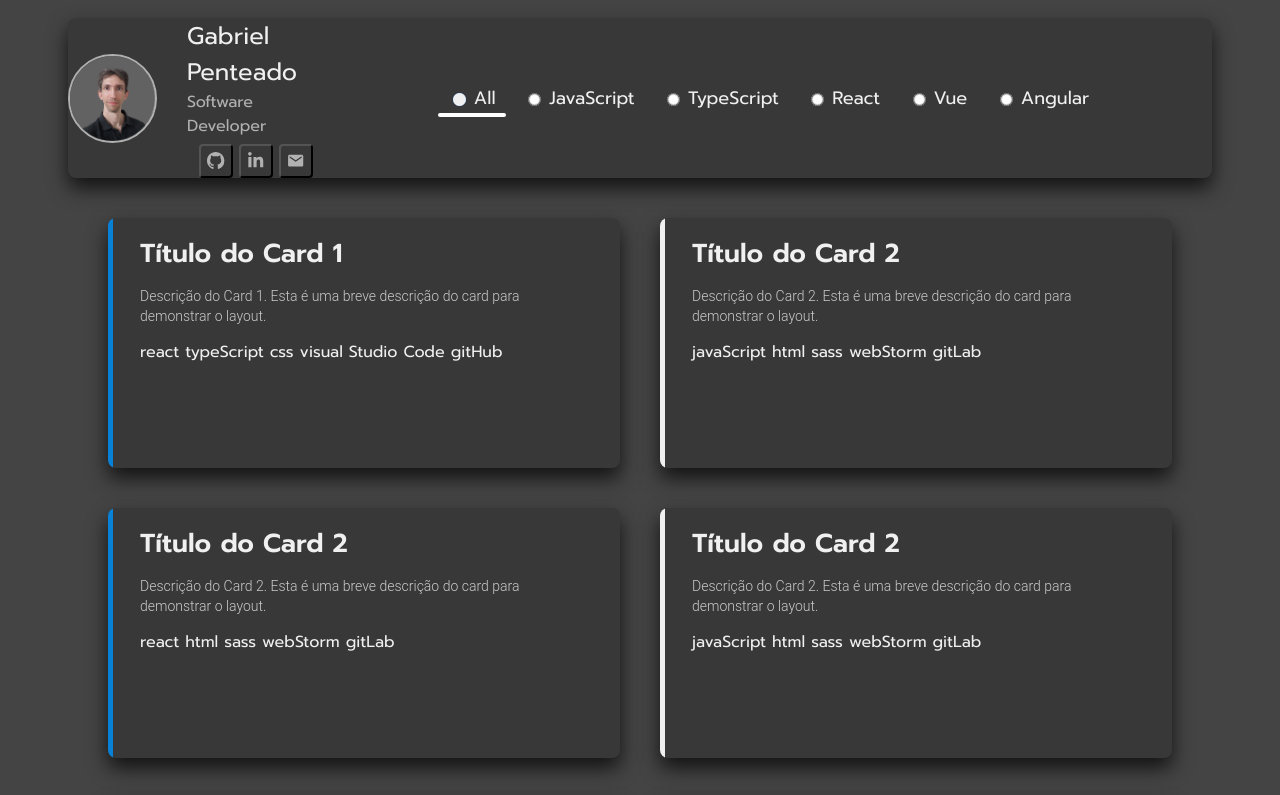
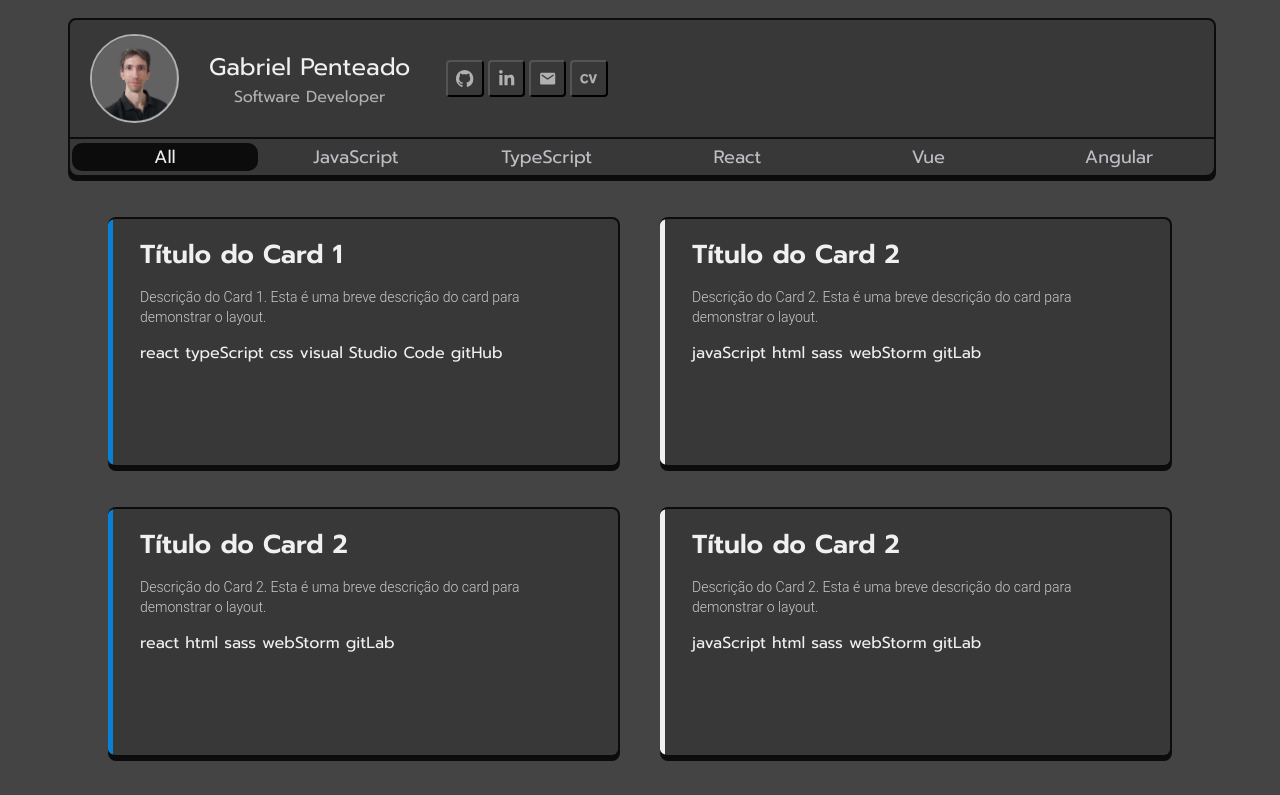
Before and after one commit to gabrielpenteado/portfolio, a React (Vite) app: page / in a window 1280 px wide. Shown: the top 795 px of the page. Built offline with nearby package versions, Linux system fonts and the light colour scheme.

Commit message:
updated to a new version with CV button and new cards style

```diff
--- a/src/App.css
+++ b/src/App.css
@@ -20,7 +20,7 @@ body {
 }
 
 .header {
-  display: flex;
+  /* display: flex; */
   justify-content: space-between;
   align-items: center;
   font-family: "Prompt", sans-serif;
@@ -28,7 +28,8 @@ body {
   height: fit-content;
   border-radius: 8px;
   background-color: rgb(56, 56, 56);
-  box-shadow: 0 10px 20px rgba(0, 0, 0, 0.726);
+  box-shadow: 0px 4px #0c0c0c;
+  border: 2px solid #0c0c0c;
   position: relative;
   padding-left: 0 50px;
 }
--- a/src/components/card/Card.css
+++ b/src/components/card/Card.css
@@ -9,11 +9,14 @@
   padding: 16px 32px 14px 32px;
   display: flex;
   flex-direction: column;
-  box-shadow: 0 10px 20px rgba(0, 0, 0, 0.726);
+  box-shadow: 0 4px #0c0c0c;
   position: relative;
   box-sizing: border-box;
   overflow: hidden;
   justify-content: space-between;
+  border-bottom: 2px solid #0c0c0c;
+  border-top: 2px solid #0c0c0c;
+  border-right: 2px solid #0c0c0c;
 }
 
 .card-title {
@@ -118,7 +121,7 @@
 
 .button-code:hover {
   background-color: #242424;
-  color: #f0f0f0;
+  color: #eeeeee;
 }
 
 /* .github {
--- a/src/components/contacts/Contacts.css
+++ b/src/components/contacts/Contacts.css
@@ -1,6 +1,6 @@
 .contactsButton {
   display: flex;
-  padding: 0.4rem;
+  padding: 0.5rem;
   border-radius: 0.25rem;
   background-color: rgb(56, 56, 56);
   fill: rgb(177, 177, 177);
@@ -15,6 +15,6 @@
 .contacts {
   display: flex;
   justify-content: center;
-  gap: 6px;
-  padding-top: 6px;
+  gap: 4px;
+  padding: 6px;
 }
--- a/src/components/contacts/Contacts.tsx
+++ b/src/components/contacts/Contacts.tsx
@@ -1,4 +1,5 @@
 import "./Contacts.css";
+import resume from "../../assets/gabrielpenteado.pdf";
 
 const Contacts = () => {
   return (
@@ -7,6 +8,7 @@ const Contacts = () => {
         href="https://github.com/gabrielpenteado"
         target="_blank"
         title="GitHub"
+        rel="noreferrer"
       >
         <button className="contactsButton">
           <svg
@@ -31,6 +33,7 @@ const Contacts = () => {
         href="https://linkedin.com/in/gabriel-penteado"
         target="_blank"
         title="LinkedIn"
+        rel="noreferrer"
       >
         <button className="contactsButton">
           <svg
@@ -46,7 +49,12 @@ const Contacts = () => {
         </button>
       </a>
 
-      <a href="mailto:gabripenteado@gmail.com" title="gabripenteado@gmail.com">
+      <a
+        href="mailto:gabripenteado@gmail.com"
+        title="gabripenteado@gmail.com"
+        rel="noreferrer"
+        target="_blank"
+      >
         <button className="contactsButton">
           <svg
             stroke="currentColor"
@@ -60,6 +68,25 @@ const Contacts = () => {
           </svg>
         </button>
       </a>
+
+      <a href={resume} title="Resume" target="_blank" rel="noreferrer">
+        <button className="contactsButton cvBox">
+          <svg
+            xmlns="http://www.w3.org/2000/svg"
+            width="1.3em"
+            height="1.3em"
+            viewBox="0 0 512 512"
+            version="1.1"
+            id="svg8"
+          >
+            {" "}
+            <path
+              d="m 249.17973,328.32402 c -9.78758,15.38441 -19.17851,30.4337 -40.22128,45.05521 -11.25687,7.89055 -37.16464,23.30604 -73.9908,23.30604 -70.258325,0 -126.9676516,-51.07979 -126.9676516,-140.88446 0,-78.48565 53.3447156,-140.48607 128.4662816,-140.48607 30.4337,0 57.47396,10.52167 77.38654,26.30447 18.41392,14.65033 27.03796,29.30348 34.56291,42.45573 l -52.58013,26.27338 c -3.76134,-8.62631 -8.28954,-17.64933 -19.91259,-27.40585 -12.78437,-10.15549 -25.53991,-13.15224 -36.45998,-13.15224 -42.821335,0 -65.364452,39.82459 -65.364452,84.14459 0,58.23852 29.700162,87.14305 65.364452,87.14305 34.5629,0 48.47976,-24.0418 57.47396,-39.42563 l 52.24332,26.67235 z M 433.37382,123.57317 H 504 L 411.96314,388.7947 H 344.36647 L 253.46212,123.57317 h 70.62446 l 54.84337,188.60017 z"
+              id="path2"
+            />
+          </svg>
+        </button>
+      </a>
     </div>
   );
 };
--- a/src/components/navbar/Navbar.css
+++ b/src/components/navbar/Navbar.css
@@ -1,101 +1,79 @@
-@import url("https://fonts.googleapis.com/css2?family=Prompt:wght@400;600&display=swap");
+.wrapper {
+  --font-color-dark: #bebfc5;
+  --font-color-light: #eeeeee;
+  --bg-color: rgb(56, 56, 56);
+  --main-color: #0c0c0c;
+  --secondary-color: #141414;
+  position: relative;
+  width: 100%;
+  height: 36px;
+  background-color: var(--bg-color);
+  border-top: 2px solid var(--main-color);
+  /* border-radius: 34px; original */
+  /* border-radius: 8px; */
+  border-bottom-right-radius: 8px;
+  border-bottom-left-radius: 8px;
+  display: flex;
+  flex-direction: row;
+  box-shadow: 0px 4px var(--main-color);
+}
+
+.option {
+  font-size: 18px;
+  text-transform: capitalize;
+  margin-right: 5px;
+  width: 100%;
+  height: 28px;
+  position: relative;
+  top: 4px;
+  left: 2px;
+  /* border-radius: 34px; original */
+  border-radius: 10px;
+  transition: 0.25s cubic-bezier(0, 0, 0, 1);
+}
+
+.option:last-child {
+  margin-right: 4px;
+}
+
+.option:hover {
+  background-color: var(--secondary-color);
+}
+
+.option:hover .span {
+  color: var(--font-color-light);
+}
 
 .input {
+  width: 100%;
+  height: 100%;
+  position: absolute;
+  left: 0;
+  top: 0;
+  appearance: none;
+  cursor: pointer;
+}
+
+.btn {
+  width: 100%;
+  height: 100%;
+  /* border-radius: 50px; original */
+  border-radius: 10px;
   display: flex;
-  flex-direction: row;
-  /* width: fit-content; */
-  width: 100%;
-  background-color: rgb(56, 56, 56);
   justify-content: center;
   align-items: center;
-  /* align-self: flex-end; */
-  border-radius: 5px;
-  gap: 7.5px;
-  padding: 30px 15px;
-  flex-wrap: wrap;
 }
 
 .span {
-  font-size: 18px;
-  text-transform: capitalize;
-  font-family: "Prompt", sans-serif;
+  color: var(--font-color-dark);
 }
 
-.value-color:checked + .radio-button__custom {
-  background-color: var(--color, #f0f0f0);
-  border-color: transparent;
-  /* transform: scale(0.9); */
-  /* box-shadow: 0 0 20px #4c8bf580; */
+.input:checked + .btn {
+  background-color: var(--main-color);
+  transition: 0.2s cubic-bezier(0, 0, 0, 1);
 }
 
-.value:hover .radio-button__custom {
-  /* transform: scale(1.1); */
-  border-color: var(--color, #f0f0f0);
-  box-shadow: inset 0 0 40px var(--color, #f0f0f0);
+.input:checked + .btn .span {
+  color: var(--font-color-light);
+  transition: 0.25s cubic-bezier(0, 0, 0, 1);
 }
-
-.radio-button__custom {
-  position: absolute;
-  top: 19px;
-  left: 15px;
-  width: 9px;
-  height: 9px;
-  border-radius: 50%;
-  border: 2px solid #0d11172f;
-}
-
-.value {
-  background-color: transparent;
-  border: none;
-  padding: 10px;
-  color: #f0f0f0;
-  display: flex;
-  position: relative;
-  gap: 5px;
-  cursor: pointer;
-  border-radius: 4px;
-  transition: all 0.2s ease;
-}
-
-.value:not(:active):hover,
-.value:focus {
-  background-color: #202429;
-}
-
-.value:focus,
-.value:active {
-  background-color: #202429;
-  outline: none;
-}
-
-.value-color::before {
-  content: "";
-  position: absolute;
-  top: 39px;
-  right: 0px;
-  width: 100%;
-  height: 4px;
-  background-color: var(--color, white);
-  border-radius: 5px;
-  opacity: 0;
-}
-
-.value:focus::before,
-.value-color:checked::before {
-  opacity: 1;
-}
-
-/* Classe condicional para React */
-.react {
-  --color: #0880d6;
-}
-
-/* Classe condicional para Vue */
-.vue {
-  --color: #008800;
-}
-
-/* Classe condicional para Angular */
-.angular {
-  --color: #c20000;
-}
--- a/src/components/navbar/Navbar.tsx
+++ b/src/components/navbar/Navbar.tsx
@@ -12,24 +12,25 @@ const Navbar: React.FC<NavbarProps> = ({
   techOptions,
 }) => {
   return (
-    <div className="input">
+    <nav>
+      <div className="wrapper">
         {techOptions.map((tech, index) => (
-        <label key={index} className={`value ${tech}`}>
+          <label key={index} className="option">
             <input
-            className="value-color"
+              className="input"
               type="radio"
               name="btn"
               value={tech}
               checked={selectedTech === tech}
               onChange={() => onTechChange(tech)}
             />
-          <span className="radio-button__custom"></span>
             <div className="btn">
               <span className="span">{tech}</span>
             </div>
           </label>
         ))}
       </div>
+    </nav>
   );
 };
 
--- a/src/components/profile/Profile.css
+++ b/src/components/profile/Profile.css
@@ -14,9 +14,10 @@ img {
   display: flex;
   gap: 30px;
   /* margin-left: 20px; */
-  justify-content: center;
   align-items: center;
-  width: 30%;
+  /* justify-content: space-around; */
+  width: 100%;
+  padding: 14px 20px;
 }
 
 /* .line-separator {
--- a/src/components/profile/Profile.tsx
+++ b/src/components/profile/Profile.tsx
@@ -12,8 +12,8 @@ const Profile = () => {
       <div className="me">
         <span className="fullName">Gabriel Penteado</span>
         <span className="career">Software Developer</span>
-        <Contacts />
       </div>
+      <Contacts />
     </div>
   );
 };
```
Also changed, not shown: 1 other file (tests, documents, lock files or other folders). Lines whose indentation alone changed are shown as unchanged.
